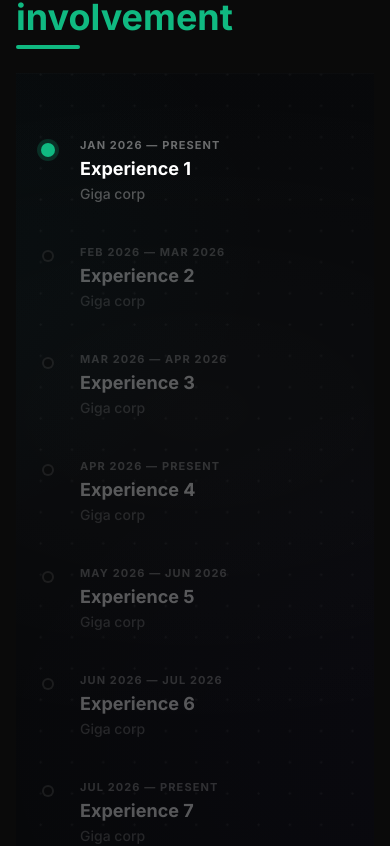
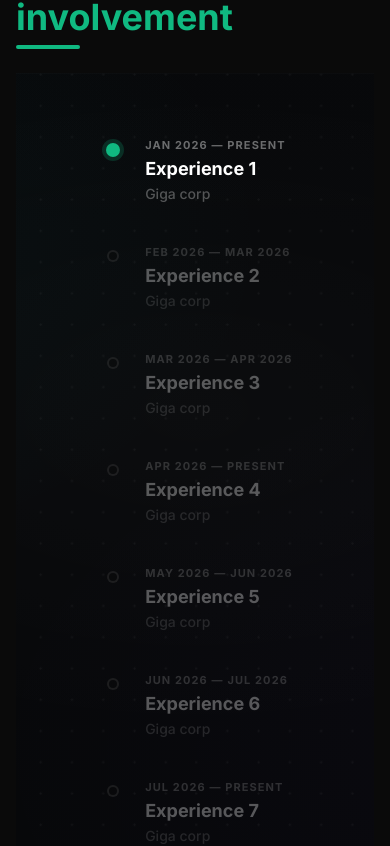
Before and after one commit to gigasandwich/giga-portfolio, a Next.js app: page / in a window 390 px wide. Shown: the part 1402-2248 px from the top of the page. Built offline with nearby package versions, Linux system fonts and the light colour scheme.

Commit message:
Center vertical timeline

```diff
--- /dev/null
+++ b/src/components/VerticalTimeline.tsx
@@ -0,0 +1,57 @@
+import React from "react";
+import { ExperienceType } from "@/data/experience/Main";
+
+export default function VerticalTimeline({
+  items,
+  selected,
+  onSelect,
+}: {
+  items: ExperienceType[];
+  selected: number;
+  onSelect: (i: number) => void;
+}) {
+  return (
+    <div className="relative">
+      {/* Vertical line */}
+      <div className="hidden lg:block absolute left-[15px] top-6 bottom-6 w-px bg-white/10" />
+
+        {/* pr-12 for the scrollbar */}
+      <div className="flex flex-col gap-10 lg:max-h-[720px] lg:overflow-y-auto lg:pr-12 thin-scrollbar">
+        {items.map((item, i) => {
+          const startLabel = item.start.toLocaleString(undefined, { month: "short", year: "numeric" });
+          const endLabel = item.end ? item.end.toLocaleString(undefined, { month: "short", year: "numeric" }) : "PRESENT";
+          return (
+            <button
+              key={i}
+              onClick={() => onSelect(i)}
+              className={`relative pl-12 text-left group w-full transition-all duration-200 ${i === selected ? 'opacity-100' : 'opacity-40 hover:opacity-100'}`}>
+
+              {/* Dot */}
+              <div className="absolute left-0 top-[6px] w-[31px] flex justify-center">
+                {i === selected ? (
+                  <div className="w-3.5 h-3.5 rounded-full bg-primary ring-4 ring-primary/20" />
+                ) : (
+                  <div className="w-3 h-3 rounded-full border-2 border-white/20 group-hover:border-white/40 bg-neutral-bg" />
+                )}
+              </div>
+
+              <div className="flex flex-col gap-1">
+                <p className="text-[11px] font-bold tracking-widest text-white/40 uppercase">
+                  {startLabel} — {endLabel}
+                </p>
+                <p className={`text-lg font-bold leading-tight ${i === selected ? 'text-white' : 'text-white/80 group-hover:text-white'}`}>
+                  {item.title}
+                </p>
+                {item.meta && (
+                  <p className="text-sm text-white/30 font-medium">
+                    {item.meta}
+                  </p>
+                )}
+              </div>
+            </button>
+          );
+        })}
+      </div>
+    </div>
+  );
+}
--- a/src/sections/Experience.tsx
+++ b/src/sections/Experience.tsx
@@ -1,6 +1,7 @@
 import { useState } from "react";
 import Title from "@/components/Title";
 import experienceData, { ExperienceType } from "@/data/experience/Main";
+import VerticalTimeline from "@/components/VerticalTimeline";
 
 export default function Experience() {
     const [index, setIndex] = useState(0);
@@ -17,46 +18,8 @@ export default function Experience() {
                 <div className="relative z-10 px-4 lg:px-0">
 
                     <div className="grid grid-cols-1 lg:grid-cols-3 pt-6 gap-8 items-start">
-                        <div className="col-span-1 relative">
-                            {/* Vertical line */}
-                            <div className="hidden lg:block absolute left-[15px] top-6 bottom-6 w-px bg-white/10" />
-
-                            <div className="flex flex-col gap-10 lg:max-h-[720px] lg:overflow-y-auto lg:pr-3 thin-scrollbar">
-                                {experienceData.map((item, i) => {
-                                    const startLabel = item.start.toLocaleString(undefined, { month: "short", year: 'numeric' });
-                                    const endLabel = item.end ? item.end.toLocaleString(undefined, { month: "short", year: 'numeric' }) : 'PRESENT';
-                                    return (
-                                        <button
-                                            key={i}
-                                            onClick={() => setIndex(i)}
-                                            className={`relative pl-12 text-left group w-full transition-all duration-200 ${i === index ? 'opacity-100' : 'opacity-40 hover:opacity-100'}`}>
-
-                                            {/* Dot */}
-                                            <div className="absolute left-0 top-[6px] w-[31px] flex justify-center">
-                                                {i === index ? (
-                                                    <div className="w-3.5 h-3.5 rounded-full bg-primary ring-4 ring-primary/20" />
-                                                ) : (
-                                                    <div className="w-3 h-3 rounded-full border-2 border-white/20 group-hover:border-white/40 bg-neutral-bg" />
-                                                )}
-                                            </div>
-
-                                            <div className="flex flex-col gap-1">
-                                                <p className="text-[11px] font-bold tracking-widest text-white/40 uppercase">
-                                                    {startLabel} — {endLabel}
-                                                </p>
-                                                <p className={`text-lg font-bold leading-tight ${i === index ? 'text-white' : 'text-white/80 group-hover:text-white'}`}>
-                                                    {item.title}
-                                                </p>
-                                                {item.meta && (
-                                                    <p className="text-sm text-white/30 font-medium">
-                                                        {item.meta}
-                                                    </p>
-                                                )}
-                                            </div>
-                                        </button>
-                                    );
-                                })}
-                            </div>
+                        <div className="col-span-1 flex justify-center">
+                            <VerticalTimeline items={experienceData} selected={index} onSelect={setIndex} />
                         </div>
 
                         {/* Description */}
```
